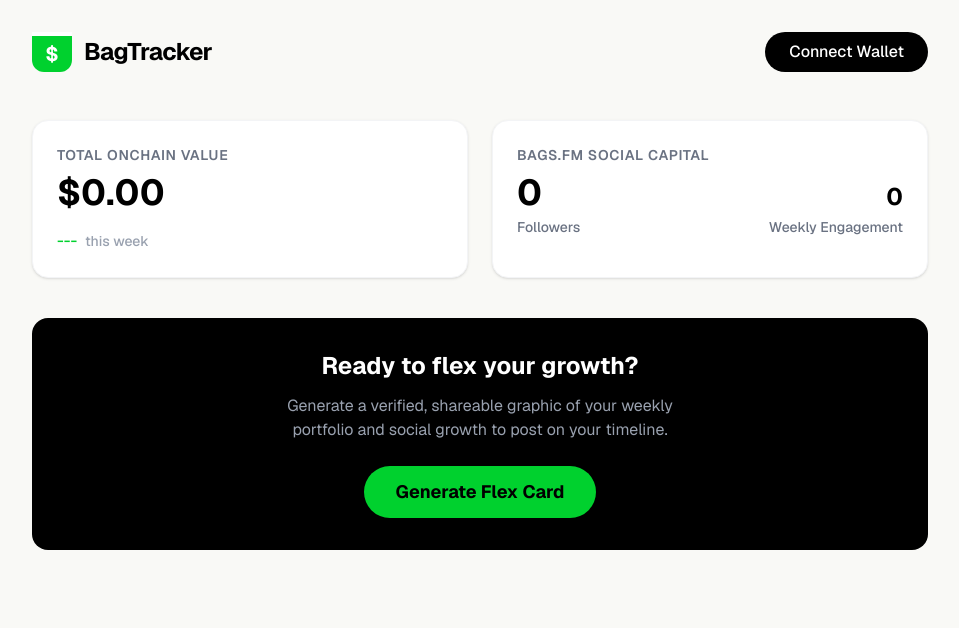
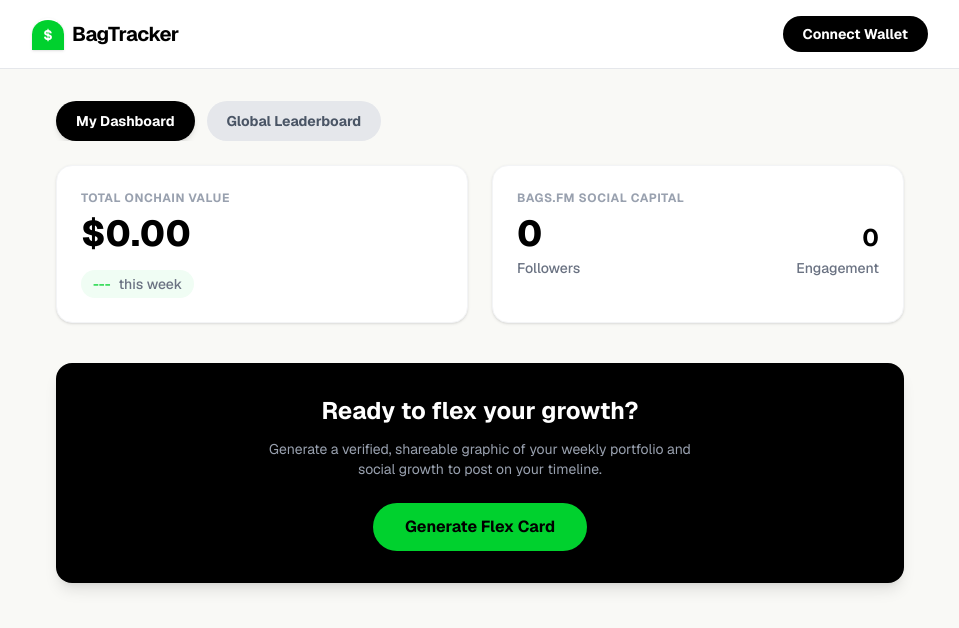
Before and after one commit to akorpromise6-ai/bagtracker, a Next.js app: page / in a window 1280 px wide. Shown: the top 628 px of the page, without its empty margins (160-1119 px from the left). Built offline with nearby package versions, Linux system fonts and the light colour scheme.

Commit message:
Update page.tsx

```diff
--- a/app/page.tsx
+++ b/app/page.tsx
@@ -2,21 +2,20 @@
 
 import React, { useState } from 'react';
 
-export default function Dashboard() {
-  // These 'states' remember if the wallet is connected
+export default function BagTrackerApp() {
   const [walletAddress, setWalletAddress] = useState("");
   const [isConnecting, setIsConnecting] = useState(false);
+  const [activeTab, setActiveTab] = useState("dashboard"); // Controls which tab is showing
+  const [showFlexCard, setShowFlexCard] = useState(false); // Controls the flex card generator
 
-  // The magic function that connects the Web3 wallet
+  // Wallet Connection Logic
   const connectWallet = async () => {
-    // Check if the browser has a crypto wallet injected
     if (typeof window !== "undefined" && typeof (window as any).ethereum !== "undefined") {
       try {
         setIsConnecting(true);
-        // Ask the wallet for permission to connect
         const accounts = await (window as any).ethereum.request({ method: "eth_requestAccounts" });
         if (accounts.length > 0) {
-          setWalletAddress(accounts[0]); // Save the connected wallet address
+          setWalletAddress(accounts[0]);
         }
       } catch (error) {
         console.error("User denied connection", error);
@@ -24,79 +23,178 @@
         setIsConnecting(false);
       }
     } else {
-      // If they don't have a wallet installed, show this alert
-      alert("No Web3 wallet detected! To test this on mobile, open this website inside the MetaMask or Coinbase Wallet in-app browser.");
+      alert("No Web3 wallet detected! Use the MetaMask or Coinbase Wallet in-app browser to connect.");
     }
   };
 
-  // Helper to make the long wallet address look pretty (e.g., 0x123...ABCD)
   const formatAddress = (address: string) => {
     return `${address.substring(0, 6)}...${address.substring(address.length - 4)}`;
   };
 
+  // Mock data for the Ecosystem Leaderboard
+  const mockLeaderboard = [
+    { rank: 1, name: "vitalik.bags", score: "98,450", trend: "+12%" },
+    { rank: 2, name: "cryptopunk.bags", score: "85,200", trend: "+5%" },
+    { rank: 3, name: "degen_king", score: "74,100", trend: "+22%" },
+    { rank: 4, name: "web3_builder", score: "62,800", trend: "-2%" },
+    { rank: 5, name: "folio_founder", score: "55,300", trend: "+8%" },
+  ];
+
   return (
-    <main className="min-h-screen bg-[#F9F9F6] text-black p-8 font-sans">
-      {/* Header */}
-      <header className="flex justify-between items-center mb-12 max-w-4xl mx-auto">
-        <div className="flex items-center gap-3">
-          <div className="w-10 h-10 bg-[#00D12E] rounded-full flex items-center justify-center text-white font-bold text-xl rounded-t-none rounded-b-xl border-t-4 border-white">
+    <main className="min-h-screen bg-[#F9F9F6] text-black pb-12 font-sans">
+
+      {/* Top Navigation Bar */}
+      <header className="bg-white border-b border-gray-200 px-6 py-4 sticky top-0 z-10">
+        <div className="max-w-4xl mx-auto flex justify-between items-center">
+          <div className="flex items-center gap-2">
+            <div className="w-8 h-8 bg-[#00D12E] rounded-full flex items-center justify-center text-white font-bold text-sm rounded-b-xl border-t-2 border-white shadow-sm">
               $
             </div>
-          <h1 className="text-2xl font-bold tracking-tight">BagTracker</h1>
+            <h1 className="text-xl font-bold tracking-tight">BagTracker</h1>
           </div>
-
-        {/* Dynamic Connect Button */}
           <button
             onClick={connectWallet}
             disabled={isConnecting}
-          className="bg-black text-white px-6 py-2 rounded-full font-medium hover:bg-gray-800 transition"
+            className="bg-black text-white px-5 py-2 rounded-full text-sm font-bold hover:bg-gray-800 transition"
           >
             {isConnecting ? "Connecting..." : walletAddress ? formatAddress(walletAddress) : "Connect Wallet"}
           </button>
+        </div>
       </header>
 
-      {/* Main Content Grid */}
-      <div className="max-w-4xl mx-auto grid grid-cols-1 md:grid-cols-2 gap-6">
+      {/* Tab Navigation System */}
+      <div className="max-w-4xl mx-auto px-6 mt-8 mb-6 flex gap-3 overflow-x-auto hide-scrollbar">
+        <button
+          onClick={() => setActiveTab("dashboard")}
+          className={`px-5 py-2.5 rounded-full text-sm font-bold transition whitespace-nowrap ${activeTab === "dashboard" ? "bg-black text-white shadow-md" : "bg-gray-200 text-gray-600 hover:bg-gray-300"}`}
+        >
+          My Dashboard
+        </button>
+        <button
+          onClick={() => setActiveTab("leaderboard")}
+          className={`px-5 py-2.5 rounded-full text-sm font-bold transition whitespace-nowrap ${activeTab === "leaderboard" ? "bg-black text-white shadow-md" : "bg-gray-200 text-gray-600 hover:bg-gray-300"}`}
+        >
+          Global Leaderboard
+        </button>
+      </div>
 
-        {/* Onchain Portfolio Card */}
+      {/* Main Content Area */}
+      <div className="max-w-4xl mx-auto px-6">
+
+        {/* --- TAB 1: DASHBOARD --- */}
+        {activeTab === "dashboard" && (
+          <div className="grid grid-cols-1 md:grid-cols-2 gap-6 animate-fade-in">
+            {/* Onchain Portfolio */}
             <div className="bg-white p-6 rounded-2xl shadow-sm border border-gray-100">
-          <h2 className="text-sm font-semibold text-gray-500 uppercase tracking-wider mb-2">Total Onchain Value</h2>
-          {/* Numbers only show up IF a wallet is connected */}
-          <p className="text-4xl font-bold mb-4">
-            {walletAddress ? "$12,450.00" : "$0.00"}
-          </p>
-          <div className="flex items-center gap-2 text-[#00D12E] font-medium">
+              <h2 className="text-xs font-bold text-gray-400 uppercase tracking-wider mb-2">Total Onchain Value</h2>
+              <p className="text-4xl font-extrabold mb-4">{walletAddress ? "$12,450.00" : "$0.00"}</p>
+              <div className="flex items-center gap-2 text-[#00D12E] font-medium text-sm bg-green-50 w-max px-3 py-1 rounded-full">
                 <span>{walletAddress ? "↑ +5.2%" : "---"}</span>
-            <span className="text-gray-400 text-sm">this week</span>
+                <span className="text-gray-500">this week</span>
               </div>
             </div>
 
-        {/* Social Influence Card */}
+            {/* Social Influence */}
             <div className="bg-white p-6 rounded-2xl shadow-sm border border-gray-100">
-          <h2 className="text-sm font-semibold text-gray-500 uppercase tracking-wider mb-2">Bags.fm Social Capital</h2>
+              <h2 className="text-xs font-bold text-gray-400 uppercase tracking-wider mb-2">Bags.fm Social Capital</h2>
               <div className="flex justify-between items-end">
                 <div>
-              <p className="text-4xl font-bold mb-1">{walletAddress ? "4,205" : "0"}</p>
+                  <p className="text-4xl font-extrabold mb-1">{walletAddress ? "4,205" : "0"}</p>
                   <p className="text-sm text-gray-500 font-medium">Followers</p>
                 </div>
                 <div className="text-right">
                   <p className="text-2xl font-bold mb-1">{walletAddress ? "1.2k" : "0"}</p>
-              <p className="text-sm text-gray-500 font-medium">Weekly Engagement</p>
+                  <p className="text-sm text-gray-500 font-medium">Engagement</p>
                 </div>
               </div>
             </div>
 
-        {/* Flex Card Generator Prompt */}
-        <div className="col-span-1 md:col-span-2 bg-black text-white p-8 rounded-2xl flex flex-col items-center text-center mt-4">
+            {/* Flex Card Generator Area */}
+            <div className="col-span-1 md:col-span-2 mt-4">
+              {!showFlexCard ? (
+                <div className="bg-black text-white p-8 rounded-2xl flex flex-col items-center text-center shadow-lg">
                   <h2 className="text-2xl font-bold mb-3">Ready to flex your growth?</h2>
-          <p className="text-gray-400 mb-6 max-w-md">Generate a verified, shareable graphic of your weekly portfolio and social growth to post on your timeline.</p>
+                  <p className="text-gray-400 mb-6 max-w-md text-sm">Generate a verified, shareable graphic of your weekly portfolio and social growth to post on your timeline.</p>
                   <button
-            onClick={() => alert("Connecting to Bags.fm API... (Hackathon feature coming soon!)")}
-            className="bg-[#00D12E] text-black px-8 py-3 rounded-full font-bold text-lg hover:bg-green-400 transition w-full md:w-auto"
+                    onClick={() => {
+                      if(!walletAddress) alert("Please connect your wallet first to view your personalized stats!");
+                      else setShowFlexCard(true);
+                    }}
+                    className="bg-[#00D12E] text-black px-8 py-3 rounded-full font-bold hover:bg-green-400 transition w-full md:w-auto"
                   >
                     Generate Flex Card
                   </button>
                 </div>
+              ) : (
+                <div className="bg-white border border-gray-200 p-6 rounded-2xl flex flex-col items-center text-center shadow-sm">
+                  <h2 className="text-lg font-bold mb-4">Your Verified Flex Card</h2>
+
+                  {/* The visual "Card" Design */}
+                  <div className="bg-gradient-to-br from-gray-900 to-black p-6 rounded-xl w-full max-w-sm text-left shadow-2xl relative overflow-hidden">
+                    <div className="absolute top-0 right-0 w-24 h-24 bg-[#00D12E] opacity-20 rounded-full blur-2xl -mr-10 -mt-10"></div>
+                    <p className="text-[#00D12E] font-bold text-xs mb-1 tracking-widest">BAGTRACKER.FM</p>
+                    <h3 className="text-white text-2xl font-extrabold mb-6">Weekly Boost 🚀</h3>
+
+                    <div className="flex justify-between items-end border-b border-gray-700 pb-4 mb-4">
+                      <div>
+                        <p className="text-gray-400 text-xs uppercase mb-1">Net Worth</p>
+                        <p className="text-white font-bold text-xl">$12,450.00</p>
+                      </div>
+                      <p className="text-[#00D12E] font-bold text-lg">+5.2%</p>
+                    </div>
+
+                    <div className="flex justify-between items-end">
+                      <div>
+                        <p className="text-gray-400 text-xs uppercase mb-1">Social Growth</p>
+                        <p className="text-white font-bold text-xl">4,205 Followers</p>
+                      </div>
+                      <p className="text-[#00D12E] font-bold text-lg">+1.2k Eng</p>
+                    </div>
+                  </div>
+
+                  {/* Card Actions */}
+                  <div className="flex gap-4 mt-6 w-full max-w-sm">
+                     <button className="flex-1 bg-gray-100 text-gray-800 py-3 rounded-full font-bold text-sm hover:bg-gray-200" onClick={() => setShowFlexCard(false)}>Close</button>
+                     <button className="flex-1 bg-[#00D12E] text-black py-3 rounded-full font-bold text-sm hover:bg-green-400" onClick={() => alert("Image download initiated! (Hackathon Demo)")}>Download Image</button>
+                  </div>
+                </div>
+              )}
+            </div>
+          </div>
+        )}
+
+        {/* --- TAB 2: LEADERBOARD --- */}
+        {activeTab === "leaderboard" && (
+          <div className="bg-white rounded-2xl shadow-sm border border-gray-100 overflow-hidden animate-fade-in">
+            <div className="bg-gray-50 px-6 py-4 border-b border-gray-100 flex justify-between items-center">
+              <h2 className="font-bold text-gray-800">Global Ecosystem Ranking</h2>
+              <span className="text-xs font-bold bg-black text-[#00D12E] px-3 py-1 rounded-full">Top 500</span>
+            </div>
+
+            <div className="divide-y divide-gray-100">
+              {mockLeaderboard.map((user, index) => (
+                <div key={index} className="px-6 py-4 flex items-center justify-between hover:bg-gray-50 transition">
+                  <div className="flex items-center gap-4">
+                    <span className={`font-bold w-6 text-center ${index === 0 ? 'text-yellow-500 text-lg' : index === 1 ? 'text-gray-400 text-lg' : index === 2 ? 'text-orange-400 text-lg' : 'text-gray-300'}`}>
+                      #{user.rank}
+                    </span>
+                    <div className="w-10 h-10 bg-gradient-to-tr from-[#00D12E] to-emerald-800 rounded-full border-2 border-white shadow-sm flex items-center justify-center text-white text-xs font-bold">
+                      {user.name.charAt(0).toUpperCase()}
+                    </div>
+                    <div>
+                      <p className="font-bold text-gray-900">{user.name}</p>
+                      <p className="text-xs text-gray-500 font-medium mt-0.5">Bag Score: {user.score}</p>
+                    </div>
+                  </div>
+                  <div className="text-right">
+                    <p className={`font-bold text-sm ${user.trend.startsWith('+') ? 'text-[#00D12E]' : 'text-red-500'}`}>{user.trend}</p>
+                    <p className="text-xs text-gray-400 mt-0.5">7d change</p>
+                  </div>
+                </div>
+              ))}
+            </div>
+          </div>
+        )}
 
       </div>
     </main>
```
Lines whose indentation alone changed are shown as unchanged.
